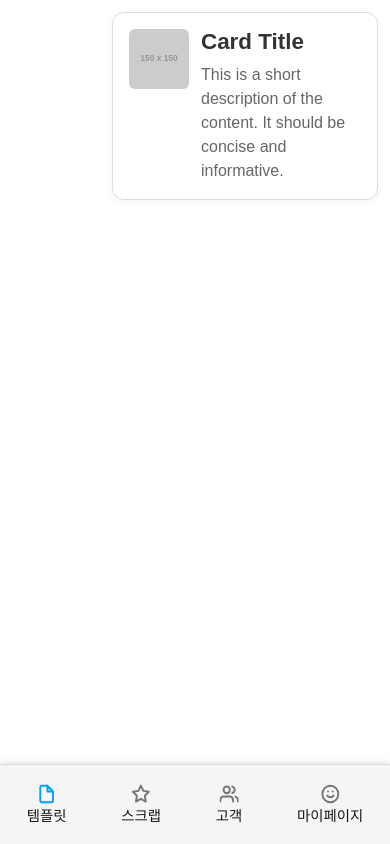
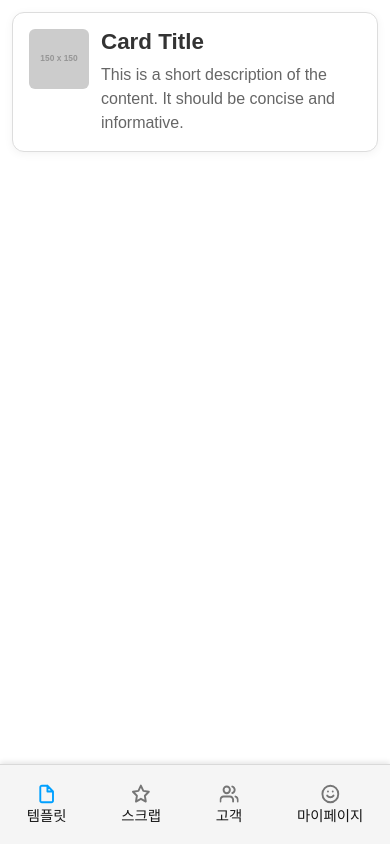
Before and after one commit to yulmam/ssenbi, a Next.js app: page /example in a window 390 px wide. Built offline with nearby package versions, Linux system fonts and the light colour scheme.

Commit message:
feat :  ResposiveTabbar width 폭 정리 완료

```diff
--- a/src/app/(pages)/example/page.tsx
+++ b/src/app/(pages)/example/page.tsx
@@ -1,13 +1,15 @@
 import ContentCard from "@/app/components/common/ContentCard";
 
 /*
-  모든 페이지는
-  width: "calc(100vw - 100px)" or var(--divWidth), marginLeft: 100  있어야함!!
+필수!!
+  모든 페이지는 첫 줄에
+ <div className="page-container"> 필수
+ bottom 바 스타일 조정때문!!
 */
 
 export default function Example() {
   return (
-    <div style={{ width: "var(--divWidth)", marginLeft: 100 }}>
+    <div className="page-container">
       <ContentCard />
     </div>
   );
--- a/src/app/styles/globals.css
+++ b/src/app/styles/globals.css
@@ -70,3 +70,15 @@ a {
     color-scheme: dark;
   }
 }
+
+.page-container {
+  width: var(--divWidth);
+  margin-left: 100px;
+}
+
+@media (max-width: 480px) {
+  .page-container {
+    width: 100vw;
+    margin: 0;
+  }
+}
```
Also changed, not shown: 1 other file (tests, documents, lock files or other folders).
